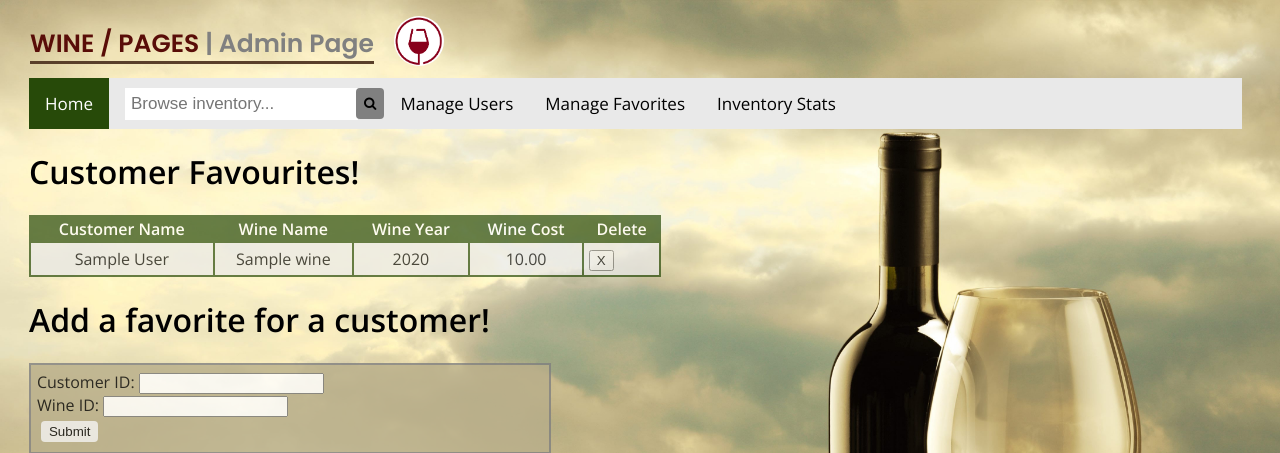
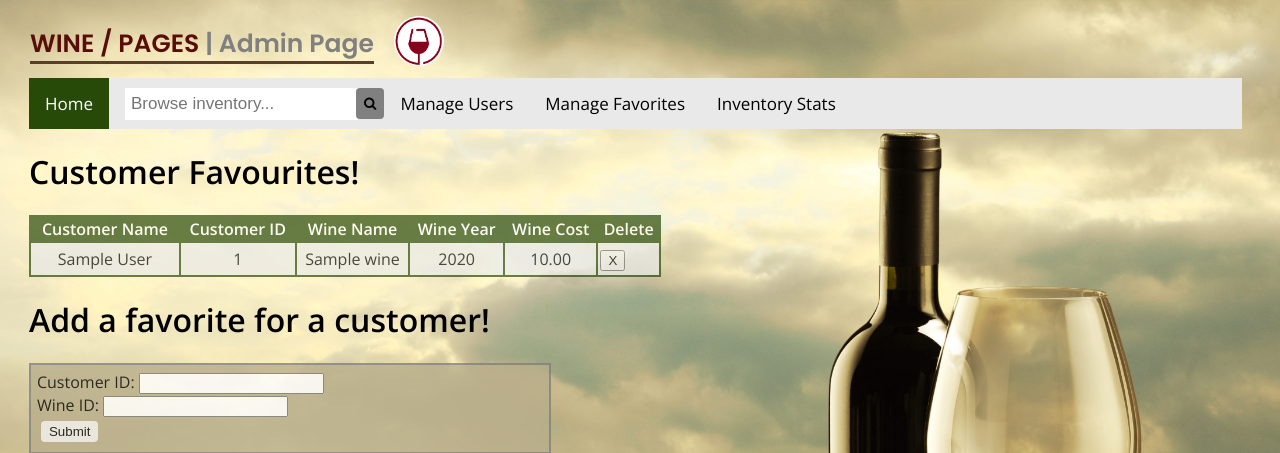
Before and after one commit to AlanSPAGHETTI/CPSC_304_WINE_PAGES, a PHP site: page /uiFavourite.php in a window 1280 px wide. Shown: the top 453 px of the page. Run offline with PHP 8.4, Linux system fonts and the light colour scheme; tables that the repository leaves empty hold one stand-in row (values such as "Sample post").

Commit message:
Added customer ID column

```diff
--- a/winePagesUI/uiFavourite.php
+++ b/winePagesUI/uiFavourite.php
@@ -34,6 +34,7 @@ $result = mysqli_query($conn, $sql);
     <table class="searchboxtable" align="center">
         <tr>
             <th>Customer Name</th>
+            <th>Customer ID</th>
             <th>Wine Name</th>
             <th>Wine Year</th>
             <th>Wine Cost</th>
@@ -45,12 +46,13 @@ $result = mysqli_query($conn, $sql);
             ?>
             <tr>
                 <td><?php echo $rows['CustomerName']; ?></td>
+                <td><?php echo $rows['CustomerID']?></td>
                 <td><?php echo $rows['WineName']; ?></td>
                 <td><?php echo $rows['WineYear']; ?></td>
                 <td><?php echo $rows['WineCost']; ?></td>
                 <td><form id="favDelete" action="delete_favorite.php" method="post">
                         <div hidden>
-                            <input type="text" name="custFavToDelete" value=<?php echo $rows['CustomerName']; ?>>
+                            <input type="text" name="custIdFavToDelete" value=<?php echo $rows['CustomerID']; ?>>
                             <input type="text" name="wineFavToDelete" value=<?php echo $rows['WineName']; ?>>
                             <input type="text" name="yearFavToDelete" value=<?php echo $rows['WineYear']; ?>>
                         </div>
```
